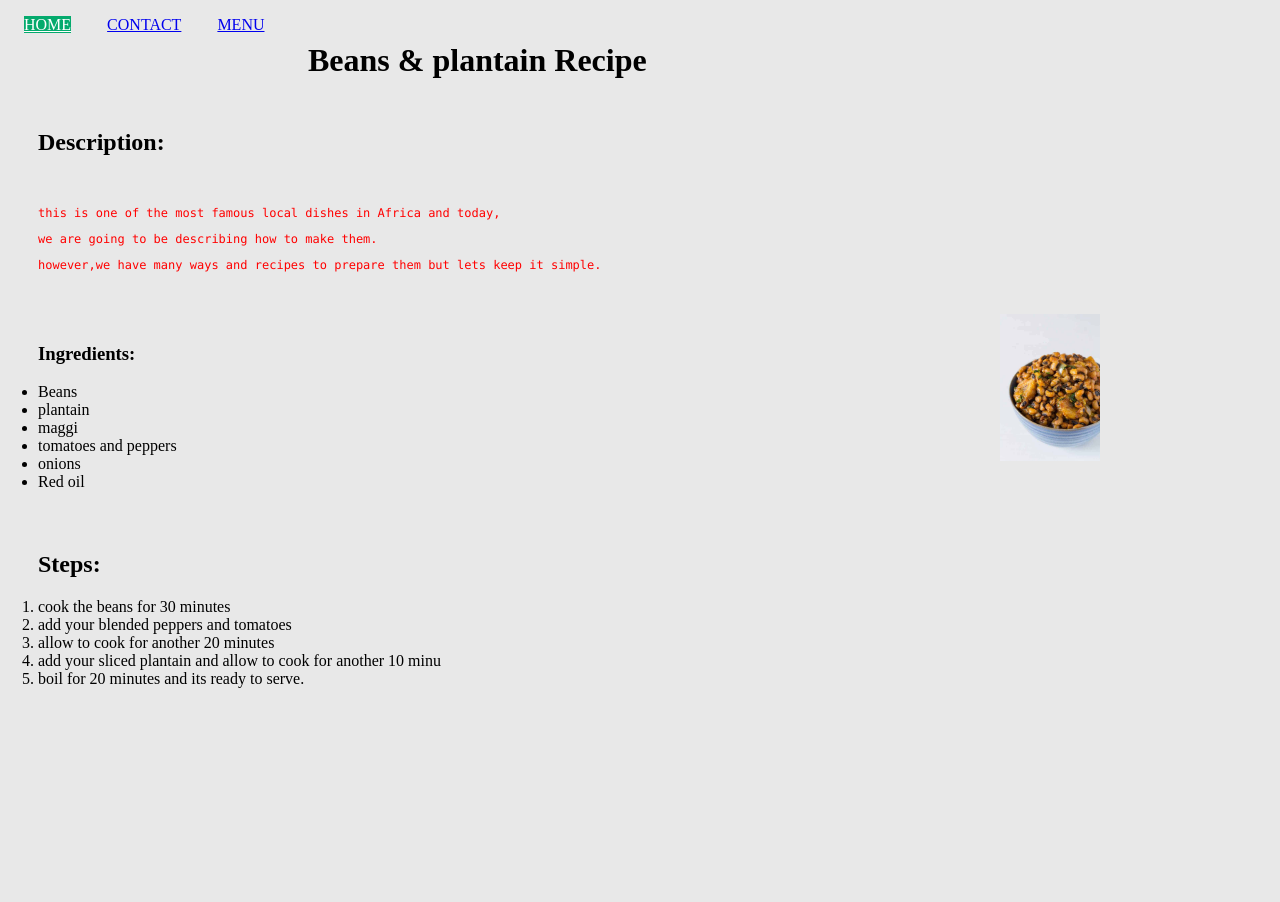
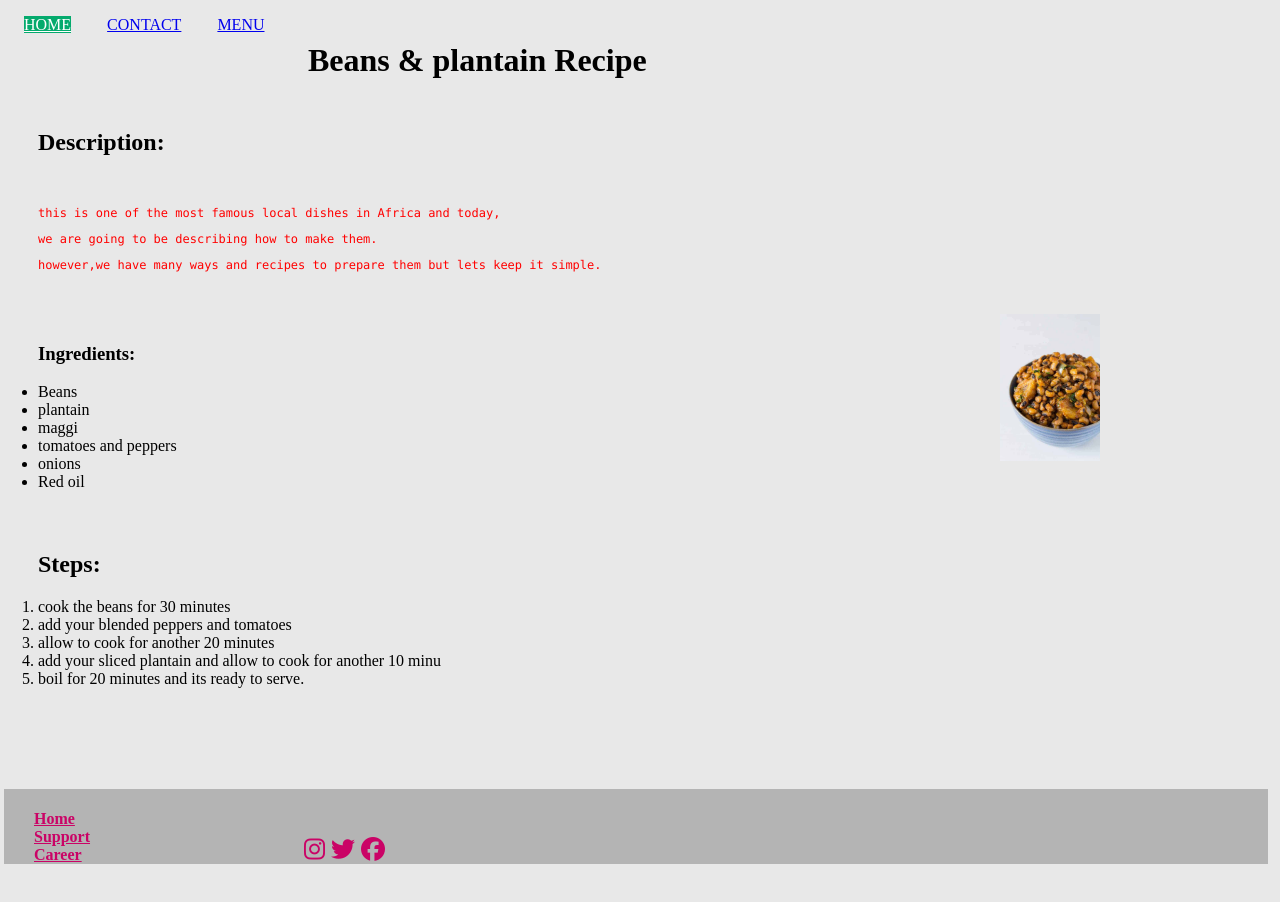
Before and after one commit to cnnamani/edu-kitchen, a plain HTML site: page beans.html in a window 1280 px wide. Shown: the top 902 px of the page. After the commit the page ends 864 px from the top, so only its background shows below. Drawn offline with Linux system fonts and the light colour scheme.

Commit message:
testing mobile mode

```diff
--- a/beans.css
+++ b/beans.css
@@ -162,8 +162,9 @@ h1 {
 
 
     .foot {
+      display: flex;
       position: absolute;
-      bottom: -500px;
+      bottom: -300px;
       background-color: #1b1a1940;
       width: 100%;
       min-height: 20px;
@@ -179,7 +180,7 @@ h1 {
               position: relative;
               padding: 10px 0px 0px;
               padding-bottom: 0;
-              bottom: -800px;
+              bottom: 200px;
             }
 
 
```
